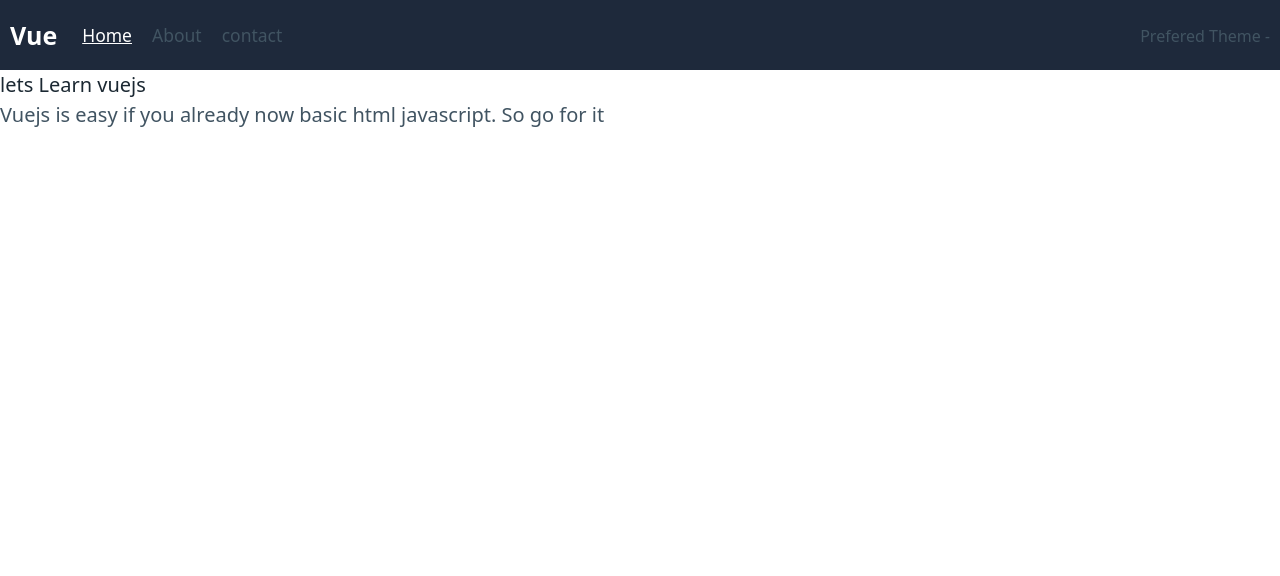
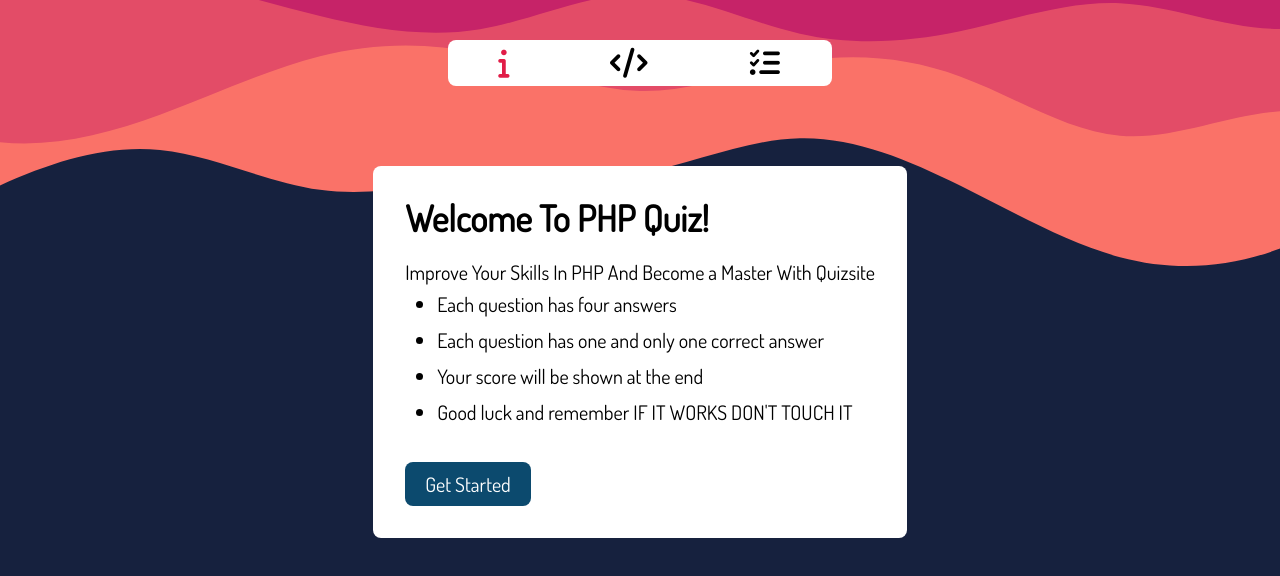
Before and after one commit to MohamedJamh/quizsite-vuejs, a Vue app: page / in a window 1280 px wide. Shown: the top 576 px of the page. Built offline with nearby package versions, Linux system fonts and the light colour scheme.

Commit message:
stepper components , info section

```diff
--- a/public/index.html
+++ b/public/index.html
@@ -6,13 +6,9 @@
     <meta name="viewport" content="width=device-width,initial-scale=1.0">
     <link rel="icon" href="<%= BASE_URL %>favicon.ico">
     <title><%= htmlWebpackPlugin.options.title %></title>
-    <link rel="stylesheet" href="https://unpkg.com/@picocss/pico@1.*/css/pico.min.css">
     <script src="https://cdn.tailwindcss.com"></script>
   </head>
   <body>
-    <noscript>
-      <strong>We're sorry but <%= htmlWebpackPlugin.options.title %> doesn't work properly without JavaScript enabled. Please enable it to continue.</strong>
-    </noscript>
     <div id="app"></div>
     <!-- built files will be auto injected -->
   </body>
--- a/public/page.json
+++ /dev/null
@@ -1,17 +0,0 @@
-[
-    {
-        "link" : {"text":"Home","url":"index.html"},
-        "pageTitle":"lets Learn vuejs",
-        "content" : "Vuejs is easy if you already now basic html javascript. So go for it"
-    },
-    {
-        "link" : {"text":"About","url":"About.html"},
-        "pageTitle":"About us",
-        "content" : "We are students from youcode"
-    },
-    {
-        "link" : {"text":"contact","url":"contact.html"},
-        "pageTitle":"Contact us",
-        "content" : "Visit our web site"
-    }
-]
--- a/src/App.vue
+++ b/src/App.vue
@@ -1,49 +1,53 @@
 <template>
-    <navbar
-        :theme="theme"
-        :activePage="activePage"
-        :pages="pages"
-        :nav-link-click="(index) => activePage = index"
-    ></navbar>
+    <div>
+        <stepper
+            :active-step="activeStep"
+            :steps="steps"
+        ></stepper>
+    </div>
+    <main class="flex justify-center">
+        <Info
+            v-if="activeStep == 0"
 
-    <page-viewer
-        v-if="pages.length > 0"
-        :page="pages[activePage]"
-    ></page-viewer>
+        ></Info>
+    </main>
 </template>
 <script>
-import Navbar from './components/Navbar.vue';
-import PageViewer from './components/PageViewer.vue';
+import Stepper from "./components/Stepper.vue";
+import Info from "./components/Info.vue";
 
 export default{
     components:{
-        Navbar,
-        PageViewer
+        Stepper,
+        Info
     },
     created(){
-        this.getPages();
-        this.getThemeSettings()
     },
     data(){
         return{
-            theme: '-',
-            activePage: 0,
-            pages: []
+            activeStep : 0,
+            steps : [
+                { icon : "fa-info"},
+                { icon : "fa-code"},
+                { icon : "fa-list-check"},
+            ]
         };
     },
     methods:{
-        async getPages(){
-            let res = await fetch('page.json')
-            let data = await res.json();
+        getQuestions(){
 
-            this.pages = data
         },
-        getThemeSettings(){
-            let theme = localStorage.getItem('theme')
-            if(theme){
-                this.theme = theme
-            }
+        startQuiz(){
+            this.activeStep = 1;
         }
     }
 }
 </script>
+
+<style>
+@import './assets/css/style.css';
+    body{
+        height: 100vh;
+        background: url('./assets/img/layered-waves-haikei.svg') no-repeat center center fixed;
+    }
+</style>
--- /dev/null
+++ b/src/assets/css/style.css
@@ -0,0 +1,8 @@
+@import url("https://fonts.googleapis.com/css2?family=Dosis:wght@200;400&display=swap");
+@import url("https://cdnjs.cloudflare.com/ajax/libs/font-awesome/6.2.1/css/all.min.css");
+* {
+    box-sizing: border-box;
+    margin: 0;
+    padding: 0;
+    font-family: "Dosis", sans-serif;
+}
--- /dev/null
+++ b/src/assets/data/page.json
@@ -0,0 +1,3 @@
+[
+
+]
--- /dev/null
+++ b/src/components/Info.vue
@@ -0,0 +1,28 @@
+<template>
+    <div class="bg-white w-fit h-fit p-8 rounded-lg">
+        <div class="">
+            <h2 class="text-4xl font-extrabold mb-5">Welcome To <span>PHP Quiz</span>!</h2>
+            <p class="text-xl">Improve Your Skills In PHP And Become a Master With Quizsite</p>
+            <ul class="list-disc pl-8 text-xl leading-9">
+                <li>Each question has four answers</li>
+                <li>Each question has one and only one correct answer </li>
+                <li>Your score will be shown at the end</li>
+                <li>Good luck and remember IF IT WORKS DON'T TOUCH IT</li>
+            </ul>
+            <button
+                class="bg-sky-900 px-5 py-2 rounded-lg text-white text-xl mt-8"
+                @click.prevent="this.$parent.startQuiz()"
+            >Get Started</button>
+        </div>
+    </div>
+</template>
+
+<script>
+export default{
+    props : ['startQuiz'],
+    methods: {
+    }
+}
+</script>
+
+<style></style>
--- a/src/components/Navbar.vue
+++ /dev/null
@@ -1,28 +0,0 @@
-<template>
-    <nav class="flex space-between items-center bg-slate-800">
-        <div class="flex items-center gap-5 px-2">
-            <a href="#" class="text-xl text-white font-semibold">Vue</a>
-            <ul >
-                <li v-for="(page, index) in pages" :key="index">
-                    <navbar-link
-                        :page="page"
-                        :isActive=" activePage === index "
-                        @click.prevent="navLinkClick(index)"
-                    ></navbar-link>
-                </li>
-            </ul>
-        </div>
-        <div class="px-2">
-            <small>Prefered Theme <i>{{ theme }}</i></small>
-        </div>
-    </nav>
-</template>
-<script>
-import NavbarLink from './NavbarLink.vue';
-export default{
-    components:{
-        NavbarLink
-    },
-    props : ['theme','pages','activePage','navLinkClick']
-}
-</script>
--- a/src/components/NavbarLink.vue
+++ /dev/null
@@ -1,29 +0,0 @@
-<template>
-    <a
-        class="text-sm"
-        :class="activeClasses"
-        :title="`This title goes to ${page.link.url}`"
-        :href="page.link.url"
-    >{{page.link.text}}</a>
-
-</template>
-
-<script>
-export default{
-    props : ['page','isActive'],
-    computed:{
-        activeClasses(){
-            return{
-                'text-white': this.isActive,
-                emphasize : this.isActive
-            };
-        }
-    }
-}
-</script>
-
-<style>
-    .emphasize{
-        text-decoration: underline;
-    }
-</style>
--- a/src/components/PageViewer.vue
+++ /dev/null
@@ -1,23 +0,0 @@
-<template>
-    <div class="container">
-        <h1>{{ page.pageTitle }}</h1>
-        <p>{{ page.content }}</p>
-    </div>
-</template>
-<script>
-export default{
-    props : ['page']
-    // props validation
-    // props : {
-    //     page: {
-    //         type: Object,
-    //         default(rawProps){
-    //             return {
-    //                 pageTitle : "",
-    //                 content : ""
-    //             };
-    //         }
-    //     }
-    // }
-}
-</script>
--- /dev/null
+++ b/src/components/Stepper.vue
@@ -0,0 +1,17 @@
+<template>
+    <div class="bg-white w-96 py-2 rounded-lg flex justify-around text-3xl mx-auto mt-10 mb-20">
+        <span v-for="(step , index) in steps" :key="index"
+            class="fa-solid"
+            :class="step.icon"
+            v-bind:class="{'text-rose-600': activeStep === index}"
+        ></span>
+    </div>
+</template>
+
+<script>
+export default{
+    props : ['steps','activeStep']
+}
+</script>
+
+<style></style>
```
Also changed, not shown: src/components/Questions.vue (added, +32 -0 lines), src/assets/img/layered-waves-haikei.svg (added), src/assets/logo.png (deleted).
